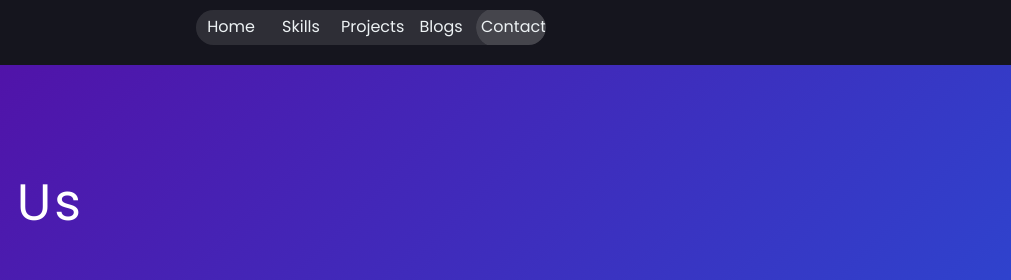
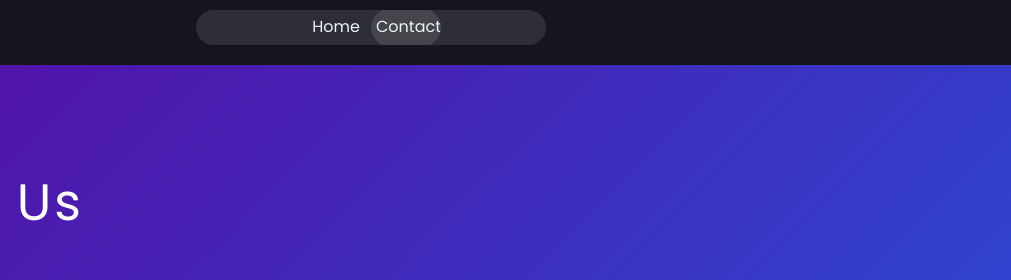
Before and after one commit to David-2610/PortfolioTemp, a plain HTML site: page Pages/Contact.html in a window 1280 px wide. Shown: the top 280 px of the page, 269-1280 px from the left. Drawn offline with Linux system fonts and the light colour scheme; files whose address does not match are found by name.

Commit message:
Update Contact.html

```diff
--- a/Pages/Contact.html
+++ b/Pages/Contact.html
@@ -19,9 +19,6 @@
         <img src="./ASSETS/LOGOS/LOGO 1lines.svg" alt="" id="navlogo" />
         <nav>
           <div class="navbutton"><a href="../index.html" class="navlink"   id="nav1"  >Home</a></div>
-          <div class="navbutton"><a href="./Skills.html" class="navlink"   id="nav2"  >Skills</a></div>
-          <div class="navbutton"><a href="./Project.html" class="navlink"   id="nav3"  >Projects</a></div>
-          <div class="navbutton"><a href="./Blogs.html" class="navlink"   id="nav4"  >Blogs</a></div>
           <div class="navbutton"><a href="./Contact.html" class="navlink"   id="nav5"  >Contact</a></div>
         </nav>
       </header>
```
